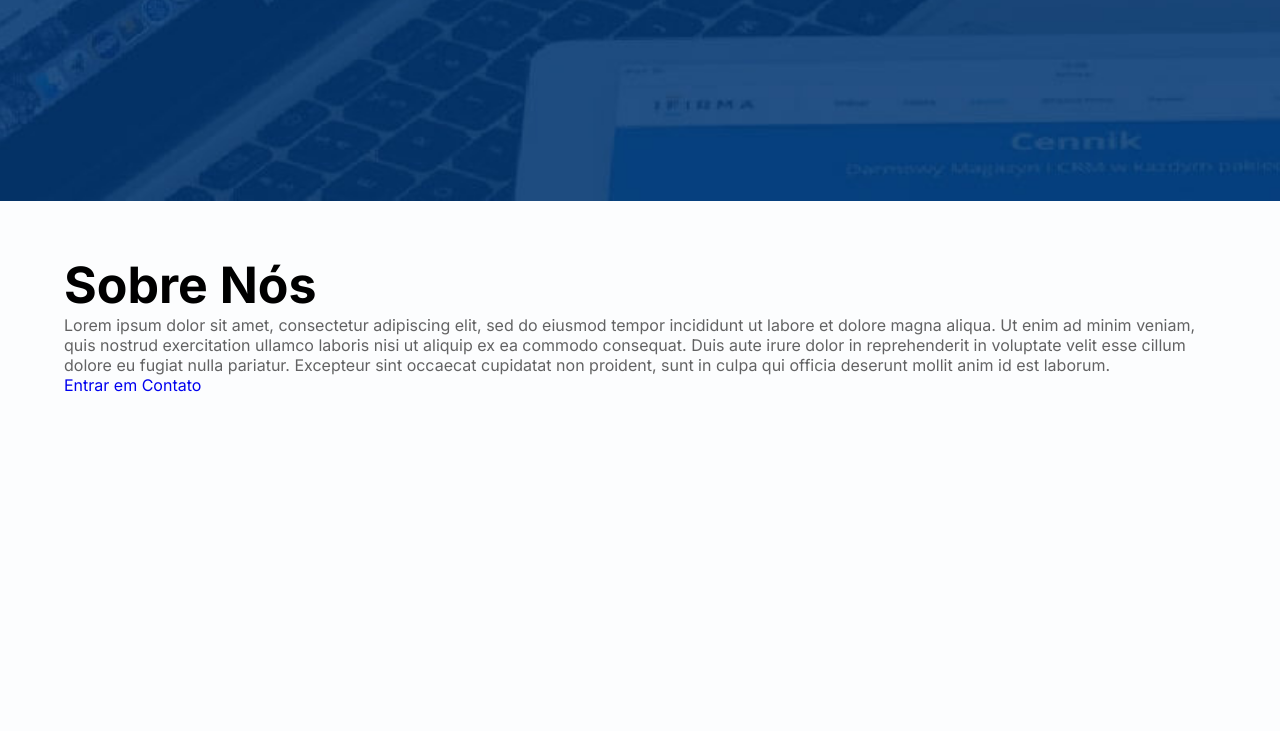
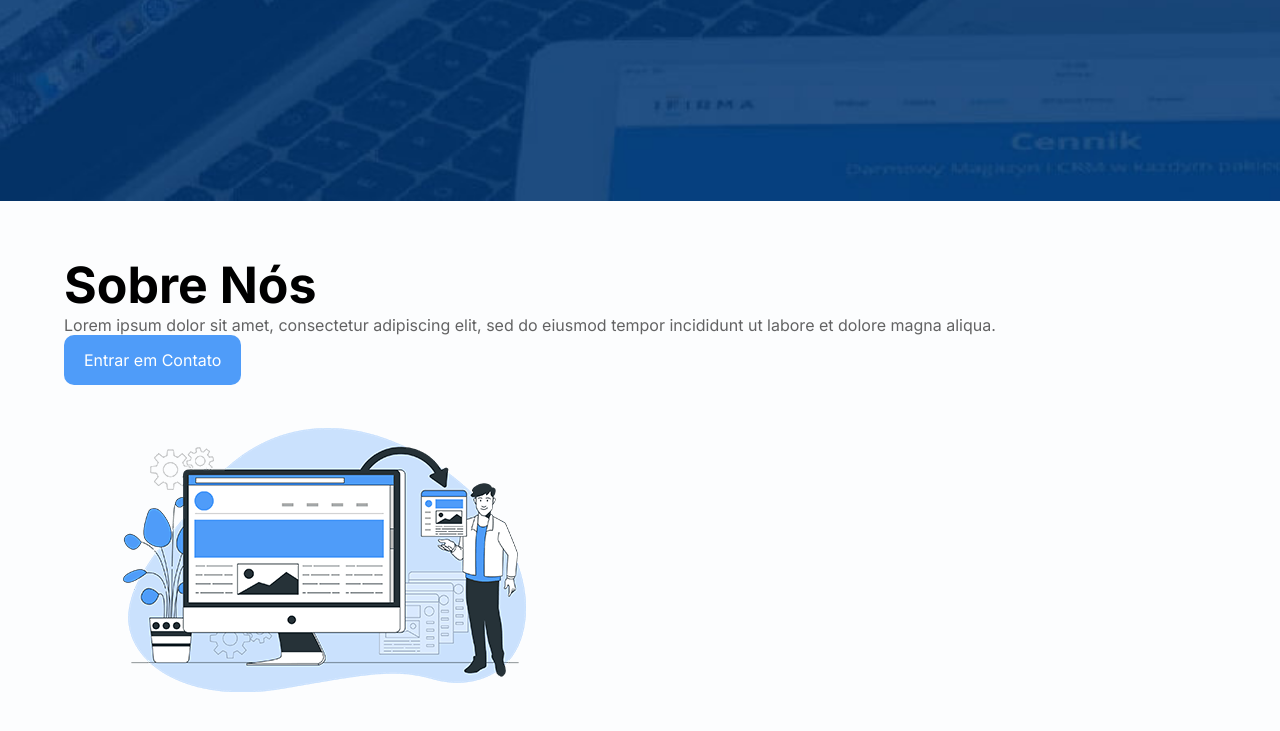
Before and after one commit to patrick9731/Barbosa-VianaSite, a plain HTML site: page index.html in a window 1280 px wide. Shown: the part 699-1430 px from the top of the page. Before the commit the page ends 1148 px from the top, so only its background shows below. Drawn offline with Linux system fonts and the light colour scheme.

Commit message:
Update about us index.html

```diff
--- a/index.html
+++ b/index.html
@@ -33,13 +33,19 @@
     <!-- end header -->
     <!-- faca mais -->
     <section class="sobre-nos">
+      <!-- container -->
       <div class="container">
         <div class="sobre-nos-text">
-          <h3>Sobre Nós</h3> <p>Lorem ipsum dolor sit amet, consectetur adipiscing elit, sed do eiusmod tempor incididunt ut labore et dolore magna aliqua. Ut enim ad minim veniam, quis nostrud exercitation ullamco laboris nisi ut aliquip ex ea commodo consequat. Duis aute irure dolor in reprehenderit in voluptate velit esse cillum dolore eu fugiat nulla pariatur. Excepteur sint occaecat cupidatat non proident, sunt in culpa qui officia deserunt mollit anim id est laborum.</p>
-          <a href="contato.html">Entrar em Contato</a>
+          <h3>Sobre Nós</h3>
+          <p>
+            Lorem ipsum dolor sit amet, consectetur adipiscing elit, sed do
+            eiusmod tempor incididunt ut labore et dolore magna aliqua.
+          </p>
+          <a href="contato.html" class="btn animate-btn">Entrar em Contato</a>
         </div>
-        <div class="sobre-nos-img"></div>
+        <div class="sobre-nos-img"><img src="img/img-1.png" alt="" /></div>
       </div>
+      <!-- end container -->
     </section>
     <!-- end faca mais -->
   </body>
```
